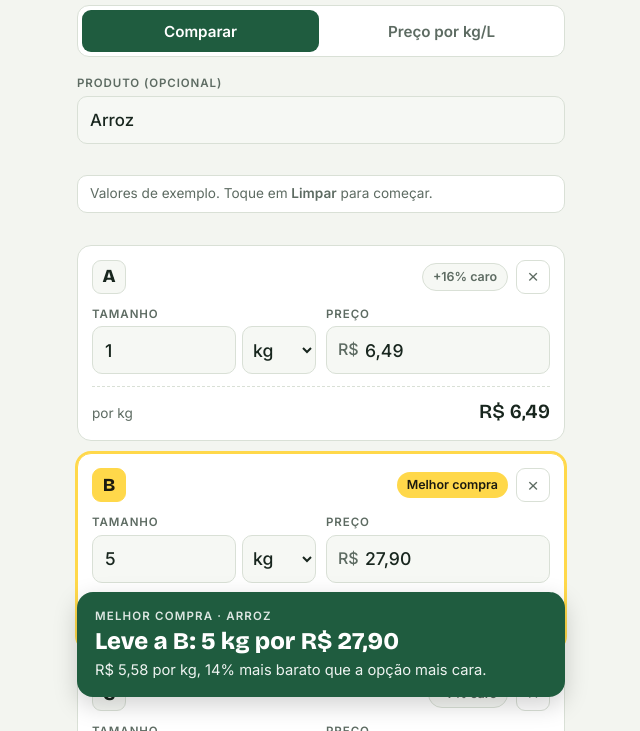
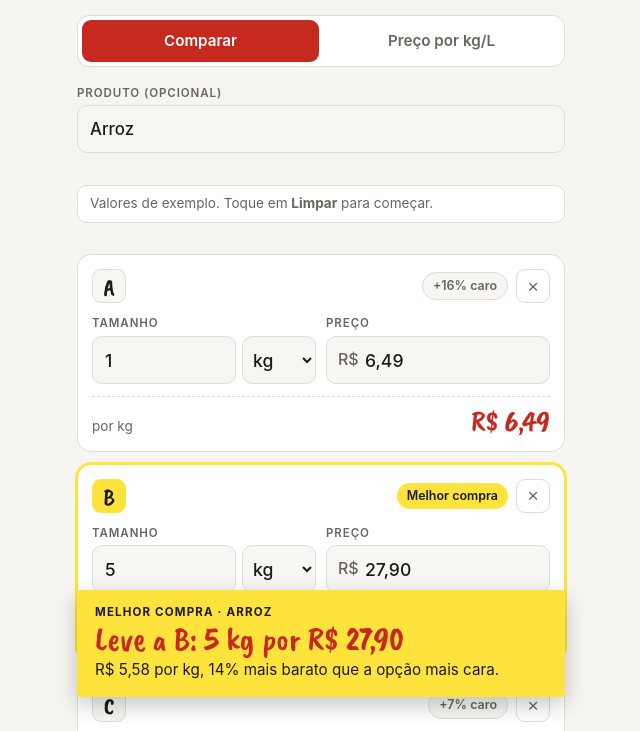
Before and after one commit to priscillasantana/mercadinho, a plain HTML site: page index.html in a window 1280 px wide. Shown: the part 91-822 px from the top of the page, without its empty margins (319-959 px from the left). Drawn offline with nearby package versions, Linux system fonts and the light colour scheme.

Commit message:
Visual de cartaz de mercado: letra de pincel, vermelho e amarelo
Co-Authored-By: Claude Opus 5.5 <noreply@anthropic.com>

```diff
--- a/index.html
+++ b/index.html
@@ -10,38 +10,42 @@
 <title>Mercadinho</title>
 <meta name="apple-mobile-web-app-capable" content="yes">
 <meta name="apple-mobile-web-app-title" content="Mercadinho">
-<meta name="theme-color" content="#1f5c3f">
+<meta name="theme-color" content="#c62a1f">
 <link rel="preconnect" href="https://fonts.googleapis.com">
 <link rel="preconnect" href="https://fonts.gstatic.com" crossorigin>
-<link rel="stylesheet" href="https://fonts.googleapis.com/css2?family=Bricolage+Grotesque:opsz,wght@12..96,600;12..96,800&family=Inter:wght@400;500;600&display=swap">
+<link rel="stylesheet" href="https://fonts.googleapis.com/css2?family=Caveat+Brush&display=swap">
 <style>
-/* Layout: one narrow column of shelf-tag cards; a yellow "etiqueta" marks the best buy */
+/* Layout: one narrow column; prices and the answer are hand-lettered like a shop-window cartaz
+   (red marker on fluorescent yellow poster paper) */
 :root {
-  --bg: #f3f5f0;
+  --bg: #f6f5f2;
   --surface: #ffffff;
-  --fg: #18261e;
-  --muted: #5d6b62;
-  --line: #d9e0d6;
-  --brand: #1f5c3f;
+  --fg: #1c1a18;
+  --muted: #6a645e;
+  --line: #e0dcd6;
+  --brand: #c62a1f;          /* marker red */
   --brand-fg: #ffffff;
-  --tag: #ffd84a;
-  --tag-fg: #1b1a10;
+  --tag: #ffe33d;            /* poster yellow */
+  --tag-fg: #1c1a18;
+  --poster: #ffe33d;
+  --poster-ink: #c62a1f;
+  --poster-fg: #1c1a18;
   --warn: #b4441f;
-  --field: #f6f8f4;
-  --display: "Bricolage Grotesque", "Avenir Next", system-ui, sans-serif;
-  --body: "Inter", -apple-system, system-ui, sans-serif;
+  --field: #f7f6f3;
+  --display: "Caveat Brush", "Marker Felt", "Chalkboard SE", cursive;
+  --body: -apple-system, BlinkMacSystemFont, "Helvetica Neue", system-ui, sans-serif;
 }
 @media (prefers-color-scheme: dark) {
   :root:not([data-theme="light"]) {
-    --bg: #0f1612; --surface: #18211b; --fg: #e8eee9; --muted: #9aa89f; --line: #2b3830;
-    --brand: #5fbf8c; --brand-fg: #0c1a12; --tag: #f2cb3c; --tag-fg: #1b1a10; --warn: #f08a62;
-    --field: #111a15; color-scheme: dark;
+    --bg: #141210; --surface: #1e1b18; --fg: #f2eee8; --muted: #a69f97; --line: #35302b;
+    --brand: #ff6b5e; --brand-fg: #1c0d0b; --tag: #f5d625; --tag-fg: #1c1a18; --warn: #f08a62;
+    --field: #181513; color-scheme: dark;
   }
 }
 :root[data-theme="dark"] {
-  --bg: #0f1612; --surface: #18211b; --fg: #e8eee9; --muted: #9aa89f; --line: #2b3830;
-  --brand: #5fbf8c; --brand-fg: #0c1a12; --tag: #f2cb3c; --tag-fg: #1b1a10; --warn: #f08a62;
-  --field: #111a15; color-scheme: dark;
+  --bg: #141210; --surface: #1e1b18; --fg: #f2eee8; --muted: #a69f97; --line: #35302b;
+  --brand: #ff6b5e; --brand-fg: #1c0d0b; --tag: #f5d625; --tag-fg: #1c1a18; --warn: #f08a62;
+  --field: #181513; color-scheme: dark;
 }
 * { box-sizing: border-box; }
 body {
@@ -58,8 +62,8 @@ body {
 }
 header { display: flex; align-items: baseline; justify-content: space-between; gap: 12px; }
 h1 {
-  font-family: var(--display); font-weight: 800; font-size: 2rem; letter-spacing: -0.02em;
-  margin: 0; color: var(--brand); line-height: 1;
+  font-family: var(--display); font-weight: 400; font-size: 2.9rem; letter-spacing: 0;
+  margin: 0; color: var(--brand); line-height: .9; transform: rotate(-2deg); transform-origin: left bottom;
 }
 .sub { margin: 4px 0 0; color: var(--muted); font-size: .95rem; }
 .ghost {
@@ -86,7 +90,7 @@ input, select { font: 500 1.1rem var(--body); color: var(--fg); }
 .card.win { border-color: var(--tag); box-shadow: 0 0 0 2px var(--tag); }
 .card-top { display: flex; align-items: center; justify-content: space-between; gap: 8px; }
 .letter {
-  font-family: var(--display); font-weight: 800; font-size: 1.15rem;
+  font-family: var(--display); font-weight: 400; font-size: 1.5rem;
   width: 34px; height: 34px; border-radius: 9px; display: grid; place-items: center;
   background: var(--field); border: 1px solid var(--line); color: var(--fg);
 }
@@ -113,7 +117,7 @@ input, select { font: 500 1.1rem var(--body); color: var(--fg); }
   display: flex; justify-content: space-between; align-items: baseline;
   border-top: 1px dashed var(--line); padding-top: 10px; font-variant-numeric: tabular-nums;
 }
-.unit-price .v { font-family: var(--display); font-weight: 600; font-size: 1.25rem; }
+.unit-price .v { font-family: var(--display); font-weight: 400; font-size: 1.85rem; line-height: 1; color: var(--brand); }
 .unit-price .k { color: var(--muted); font-size: .85rem; }
 
 .add {
@@ -123,19 +127,20 @@ input, select { font: 500 1.1rem var(--body); color: var(--fg); }
 .add:active { background: var(--surface); }
 
 .verdict {
-  background: var(--brand); color: var(--brand-fg); border-radius: 16px; padding: 16px 18px;
-  display: flex; flex-direction: column; gap: 4px;
+  background: var(--poster); color: var(--poster-fg); border-radius: 4px; padding: 14px 18px 16px;
+  display: flex; flex-direction: column; gap: 2px;
   position: sticky; bottom: max(12px, env(safe-area-inset-bottom, 0px)); z-index: 5;
-  box-shadow: 0 8px 24px rgba(0,0,0,.18);
+  box-shadow: 0 8px 22px rgba(0,0,0,.22);
 }
-.verdict .eyebrow { font-size: .72rem; text-transform: uppercase; letter-spacing: .1em; opacity: .85; font-weight: 600; }
-.verdict .big { font-family: var(--display); font-weight: 800; font-size: 1.5rem; line-height: 1.15; text-wrap: balance; }
-.verdict .small { font-size: .92rem; opacity: .92; }
-.verdict.idle { background: var(--surface); color: var(--muted); border: 1px solid var(--line); box-shadow: none; }
-.verdict.idle .big { font-size: 1.1rem; color: var(--fg); }
+.verdict .eyebrow { font-size: .72rem; text-transform: uppercase; letter-spacing: .1em; font-weight: 700; }
+.verdict .big { font-family: var(--display); font-weight: 400; font-size: 2.1rem; line-height: 1.02; text-wrap: balance; color: var(--poster-ink); }
+.verdict .small { font-size: .95rem; }
+.verdict.idle { background: var(--surface); color: var(--muted); border: 1px solid var(--line); box-shadow: none; border-radius: 14px; }
+.verdict.idle .big { font-family: var(--body); font-size: 1.05rem; font-weight: 700; line-height: 1.3; color: var(--fg); }
 .verdict.err { background: var(--surface); color: var(--fg); border: 1.5px solid var(--warn); box-shadow: none; }
 .verdict.err .eyebrow { color: var(--warn); opacity: 1; }
-.verdict.err .big { font-size: 1.1rem; }
+.verdict.err .big { font-family: var(--body); font-size: 1.05rem; font-weight: 700; line-height: 1.3; color: var(--fg); }
+.verdict.err { border-radius: 14px; }
 
 .example {
   font-size: .85rem; color: var(--muted); background: var(--surface); border: 1px solid var(--line);
@@ -152,7 +157,8 @@ input, select { font: 500 1.1rem var(--body); color: var(--fg); }
 }
 .seg button[aria-pressed="true"] { background: var(--brand); color: var(--brand-fg); }
 .verdict.solo { position: static; }
-.verdict.solo .big { font-size: 2rem; font-variant-numeric: tabular-nums; }
+.verdict.solo .big { font-size: 3rem; }
+.verdict.solo.idle .big { font-family: var(--display); font-size: 3rem; color: var(--muted); }
 button:focus-visible { outline: 2px solid var(--brand); outline-offset: 2px; }
 @media (prefers-reduced-motion: reduce) { * { transition: none !important; } }
 </style>
```
Also changed, not shown: apple-touch-icon.png, manifest.webmanifest.
